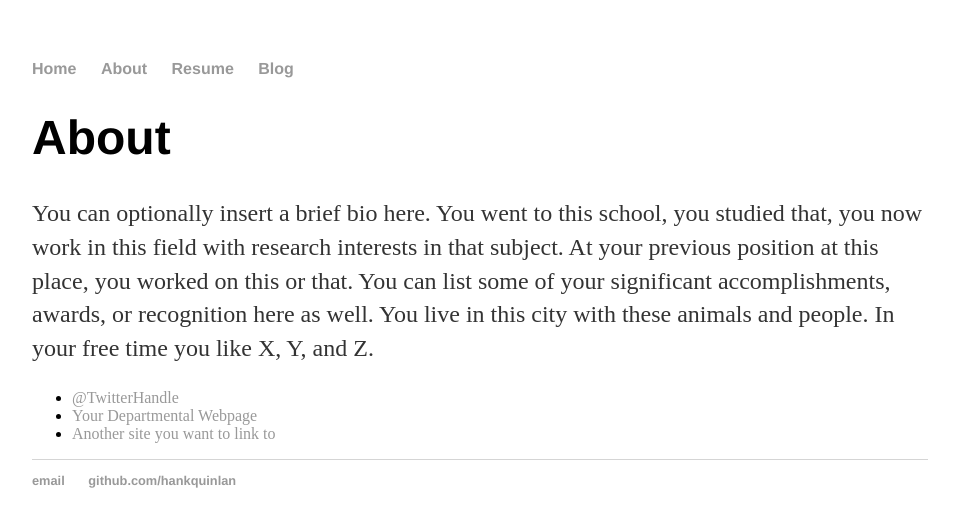
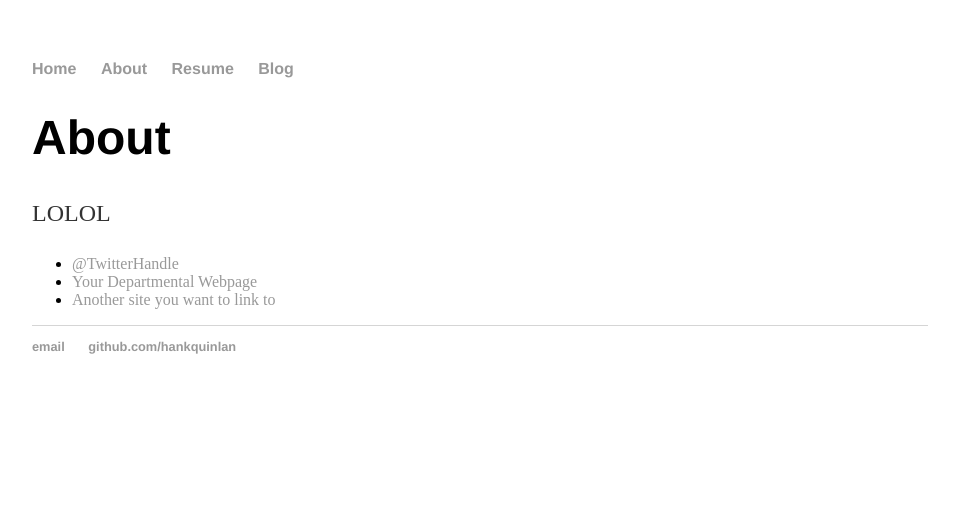
Before and after one commit to isabelringing1/old_website, a Jekyll site: the page built from about/default.html, in a window 1280 px wide. Shown: the top 527 px of the page, without its empty margins (160-1119 px from the left). Built offline with Jekyll 4.4.1, drawn with Linux system fonts in a browser that asks for light colours.

Commit message:
Update default.html

```diff
--- a/about/default.html
+++ b/about/default.html
@@ -1,11 +1,11 @@
 ---
 layout: default
-title: About Hank Quinlan
+title: About Me
 ---
 
 		<div class="about">
 			<h1>About</h1>
-			<p>You can optionally insert a brief bio here. You went to this school, you studied that, you now work in this field with research interests in that subject. At your previous position at this place, you worked on this or that. You can list some of your significant accomplishments, awards, or recognition here as well. You live in this city with these animals and people. In your free time you like X, Y, and Z.</p>
+			<p>LOLOL</p>
 
 			<ul class="contacts">
 				<li><a href="#">@TwitterHandle</a></li>
```
